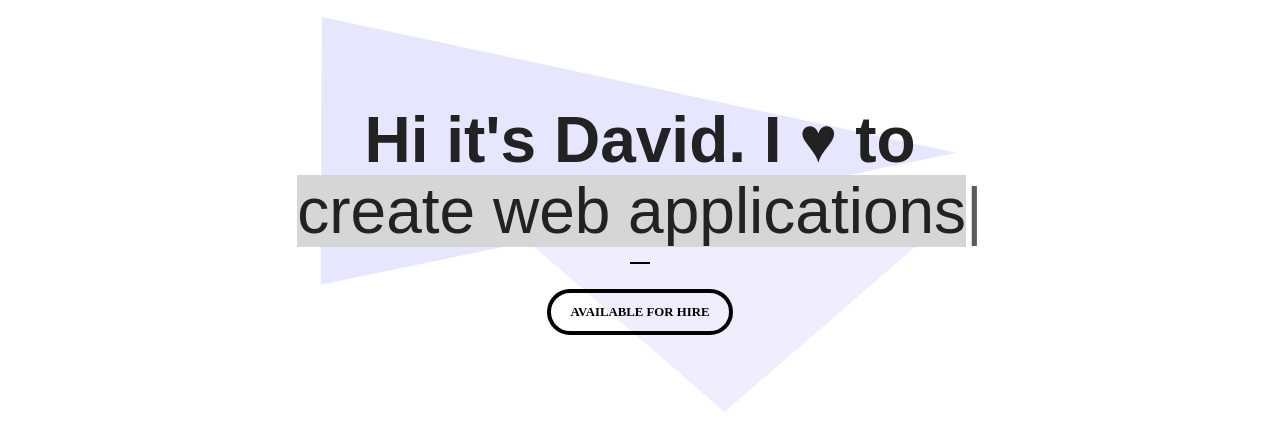
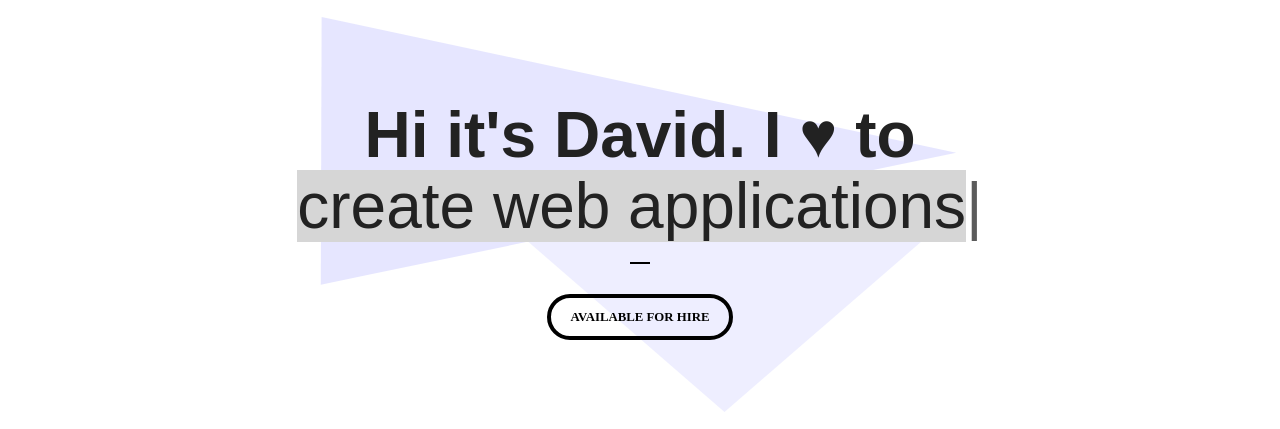
Before and after one commit to bdavidxyz/jekyll-convert, a Jekyll site: the page built from index.html, in a window 1280 px wide. Shown: the part 235-664 px from the top of the page. Built offline with Jekyll 4.4.1, drawn with Linux system fonts in a browser that asks for light colours.

Commit message:
correct separator 2

```diff
--- a/_sass/custom/_custom.scss
+++ b/_sass/custom/_custom.scss
@@ -62,8 +62,8 @@
 .hero__item-separator:before {
    content: " ";
     border: 1px solid black;
-    margin-top: 25px;
-    margin-bottom: 25px;
+    margin-top: 30px;
+    margin-bottom: 30px;
     display: block;
     max-width: 20px;
     margin-left: auto;
@@ -147,7 +147,7 @@
   visibility:hidden;
   width: 100%;
   height:100%;
-  background-color: rgba(255, 255, 255, 0.9);
+  background-color: rgba(255, 255, 255, 0.97);
   position: fixed;
   top:$pagehead-height;
 }
```
